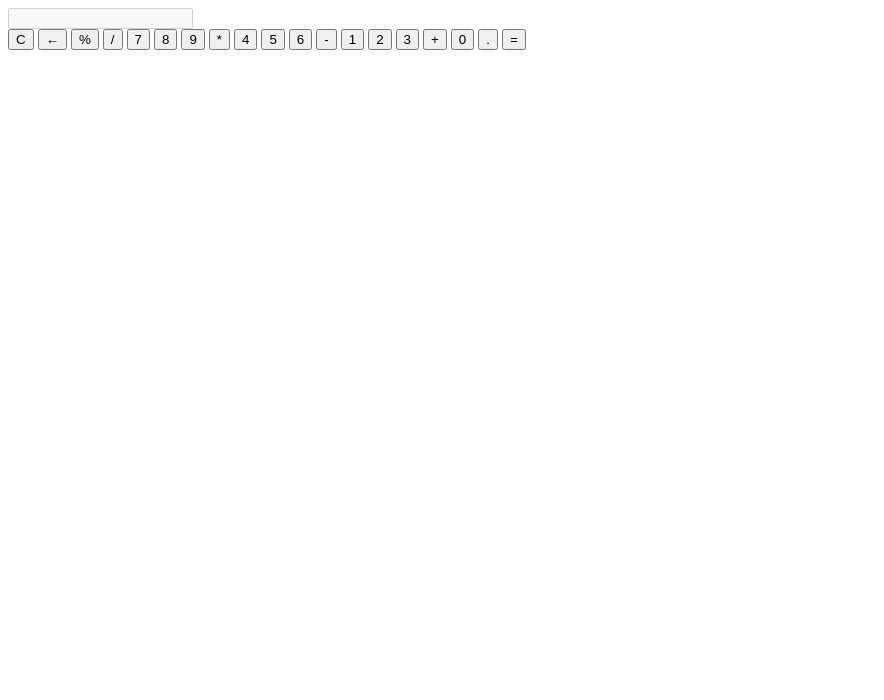
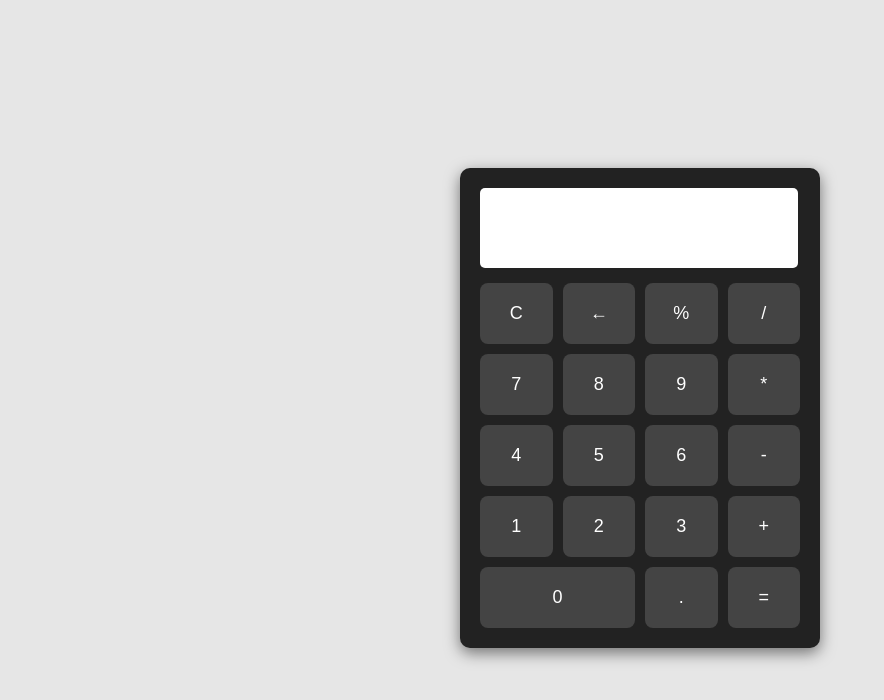
Before and after one commit to birekassa23/calculator, a plain HTML site: page index.html in a window 1280 px wide. Shown: the whole page, without its empty margins (0-884 px from the left). Drawn offline with Linux system fonts and the light colour scheme; files that its build step writes are made by us from their sources.

Commit message:
added css and other improvments

```diff
--- a/index.html
+++ b/index.html
@@ -19,11 +19,13 @@
             <button>%</button>
             <button>/</button>
 
+
             <!-- Row 2 -->
             <button>7</button>
             <button>8</button>
             <button>9</button>
             <button>*</button>
+
 
             <!-- Row 3 -->
             <button>4</button>
@@ -43,6 +45,7 @@
             <button>=</button>
         </div>
     </div>
+    <script src="script.js"></script>
 </body>
 
 </html>
--- /dev/null
+++ b/style.css
@@ -0,0 +1,56 @@
+/* style.css */
+
+body {
+    display: flex;
+    justify-content: center;
+    align-items: center;
+    height: 100vh;
+    background-color: #e6e6e6;
+    font-family: Arial, sans-serif;
+}
+
+.calculator {
+    background-color: #222;
+    padding: 20px;
+    border-radius: 10px;
+    box-shadow: 0 5px 15px rgba(0, 0, 0, 0.5);
+    width: 320px;
+}
+
+.display {
+    width: 93%;
+    height: 60px;
+    font-size: 24px;
+    text-align: right;
+    padding: 10px;
+    border: none;
+    border-radius: 5px;
+    margin-bottom: 15px;
+    background-color: #fff;
+}
+
+.buttons {
+    display: grid;
+    grid-template-columns: repeat(4, 1fr);
+    gap: 10px;
+}
+
+button {
+    padding: 20px;
+    font-size: 18px;
+    border: none;
+    border-radius: 8px;
+    background-color: #444;
+    color: #fff;
+    cursor: pointer;
+    transition: background-color 0.2s ease;
+}
+
+button:hover {
+    background-color: #666;
+}
+
+button:nth-child(17) {
+    grid-column: span 2;
+    /* Make "0" button wider */
+}
```
Also changed, not shown: script.js (added), src/app.js (deleted), src/css/style.css (deleted), 1 other file.
